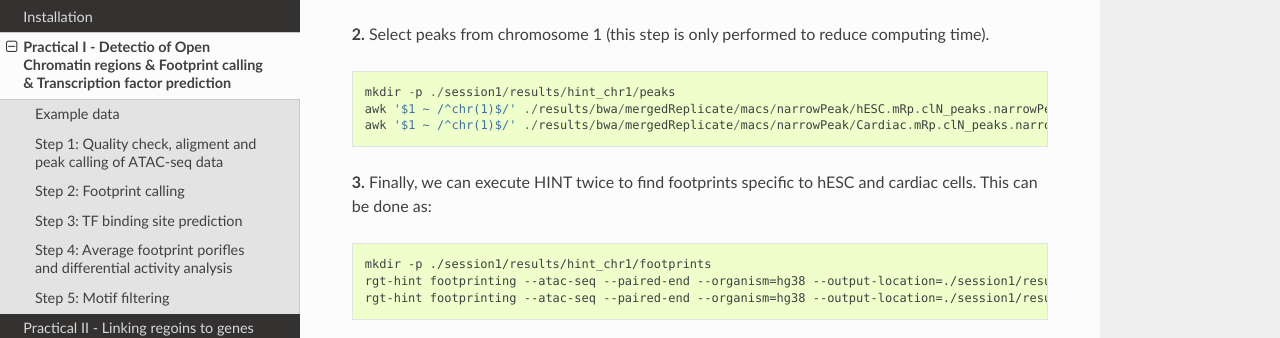
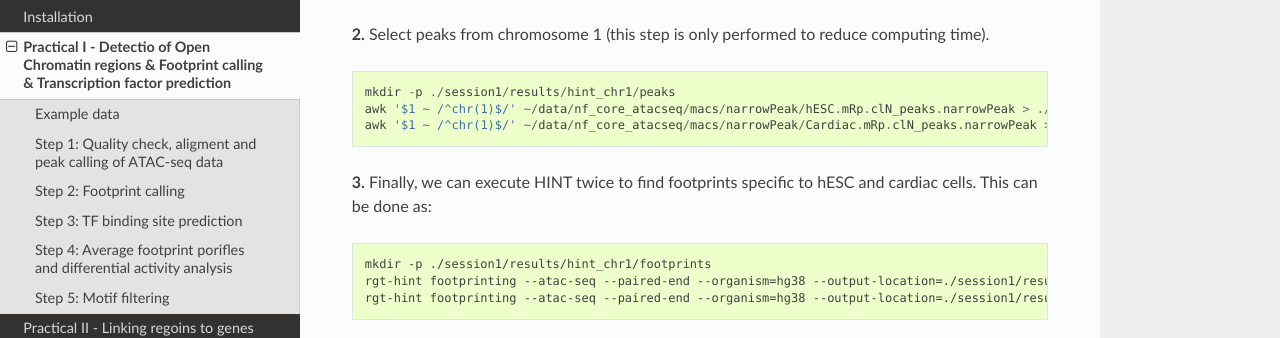
Before and after one commit to SchulzLab/EpigenomeAnalysisTutorial-2020, a Sphinx documentation site: the page built from docs/Practical1.rst, in a window 1280 px wide and 900 px high, scrolled down 1739 px. Shown: the part 158-496 px from the top of the window. Built offline with Sphinx 7.4.7 and the Read the Docs theme 2.0.0, drawn with Linux system fonts in a browser that asks for light colours.

Commit message:
Update Practical1.rst

```diff
--- a/docs/Practical1.rst
+++ b/docs/Practical1.rst
@@ -54,15 +54,15 @@ We will only consider peaks inside chromosome 1 so that the whole analysis can b
 **2.** Select peaks from chromosome 1 (this step is only performed to reduce computing time).
 ::
     mkdir -p ./session1/results/hint_chr1/peaks
-    awk '$1 ~ /^chr(1)$/' ./results/bwa/mergedReplicate/macs/narrowPeak/hESC.mRp.clN_peaks.narrowPeak > ./session1/results/hint_chr1/peaks/hESC.bed
-    awk '$1 ~ /^chr(1)$/' ./results/bwa/mergedReplicate/macs/narrowPeak/Cardiac.mRp.clN_peaks.narrowPeak > ./session1/results/hint_chr1/peaks/Cardiac.bed
+    awk '$1 ~ /^chr(1)$/' ~/data/nf_core_atacseq/macs/narrowPeak/hESC.mRp.clN_peaks.narrowPeak > ./session1/results/hint_chr1/peaks/hESC.bed
+    awk '$1 ~ /^chr(1)$/' ~/data/nf_core_atacseq/macs/narrowPeak/Cardiac.mRp.clN_peaks.narrowPeak > ./session1/results/hint_chr1/peaks/Cardiac.bed
 
 **3.** Finally, we can execute HINT twice to find footprints specific to hESC and cardiac cells. This can be done as:
 ::
 
     mkdir -p ./session1/results/hint_chr1/footprints
-    rgt-hint footprinting --atac-seq --paired-end --organism=hg38 --output-location=./session1/results/hint_chr1/footprints --output-prefix=hESC ./results/bwa/mergedReplicate/hESC.mRp.clN.sorted.bam ${output_dir}/peaks/hESC.bed
-    rgt-hint footprinting --atac-seq --paired-end --organism=hg38 --output-location=./session1/results/hint_chr1/footprints --output-prefix=Cardiac ./results/bwa/mergedReplicate/Cardiac.mRp.clN.sorted.bam ${output_dir}/peaks/Cardiac.bed
+    rgt-hint footprinting --atac-seq --paired-end --organism=hg38 --output-location=./session1/results/hint_chr1/footprints --output-prefix=hESC ~/data/nf_core_atacseq/hESC.mRp.clN.sorted.bam ${output_dir}/peaks/hESC.bed
+    rgt-hint footprinting --atac-seq --paired-end --organism=hg38 --output-location=./session1/results/hint_chr1/footprints --output-prefix=Cardiac ~/data/nf_core_atacseq/Cardiac.mRp.clN.sorted.bam ${output_dir}/peaks/Cardiac.bed
 
 This will generate an output file, i.e  ``./session1/results/hint_chr1/footprints/hESC.bed``, containing the genomic locations of the footprints.  HINT also produces a file with ending ".info", which has general statistics from the analysis as no. of footprints, total number of reads and so on. You can use the head command to check the information contained in footprints:
 ::
```
